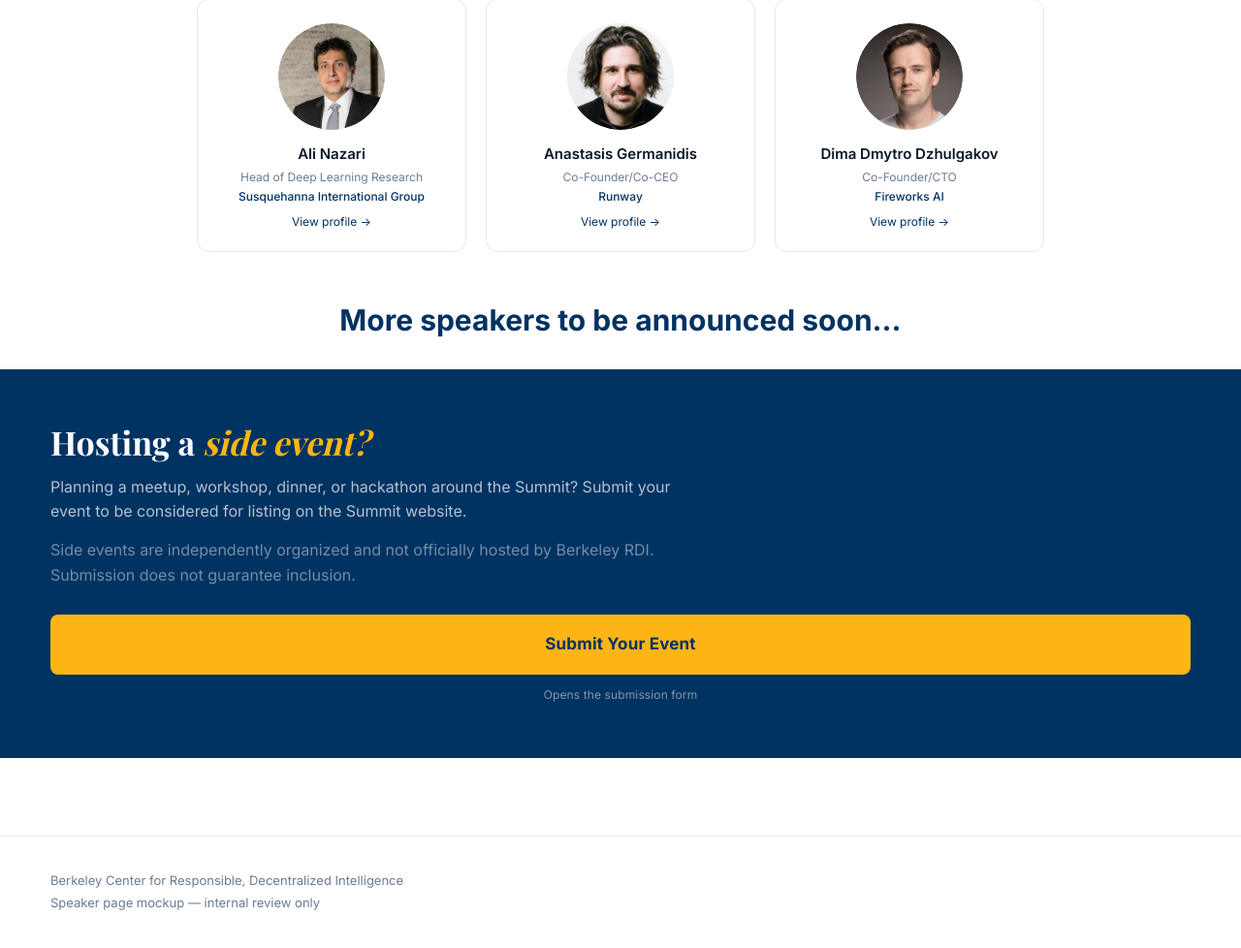
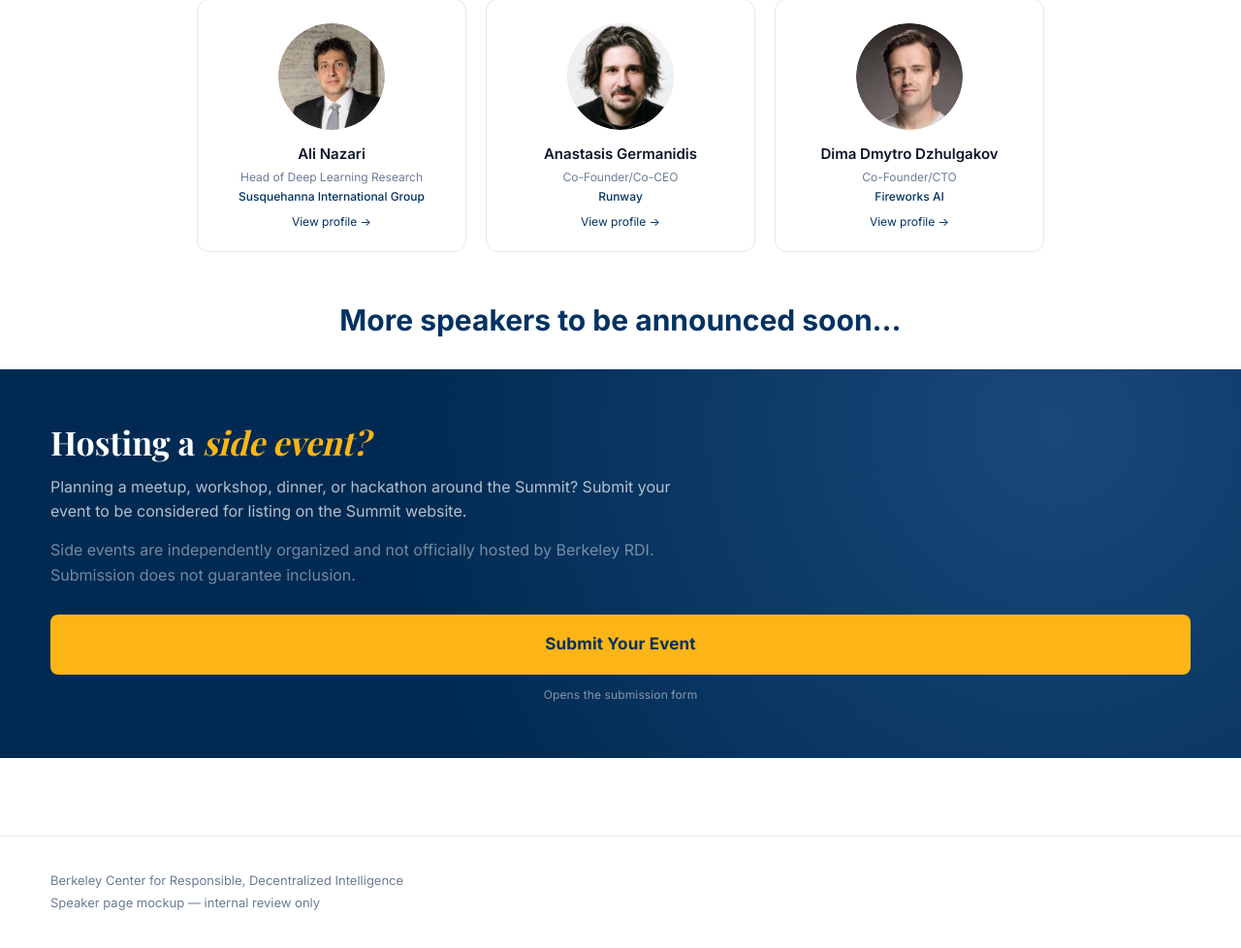
Before and after one commit to wilwixqa1/Agentic-AI-summit-Speaker-Page-Mockup, a FastAPI app: page /option-a in a window 1280 px wide. Shown: the part 3498-4476 px from the top of the page at 97% size. Run offline with FastAPI, Linux system fonts and the light colour scheme; some web fonts are replaced.

Commit message:
Side-event section: soft blue corner glow (Option C)

```diff
--- a/app/static/css/sponsors.css
+++ b/app/static/css/sponsors.css
@@ -86,9 +86,16 @@
 
 /* ════════ SIDE EVENTS LINE ════════ */
 .side-events {
-  background: var(--berkeley-blue);
+  background: #002a52;
   margin-top: 28px;
   position: relative;
+  overflow: hidden;
+}
+.side-events::before {
+  content: '';
+  position: absolute; inset: 0;
+  background: radial-gradient(circle at 85% 15%, rgba(70,130,200,0.35), transparent 60%);
+  pointer-events: none;
 }
 .side-events-inner {
   padding: 56px 32px;
```
